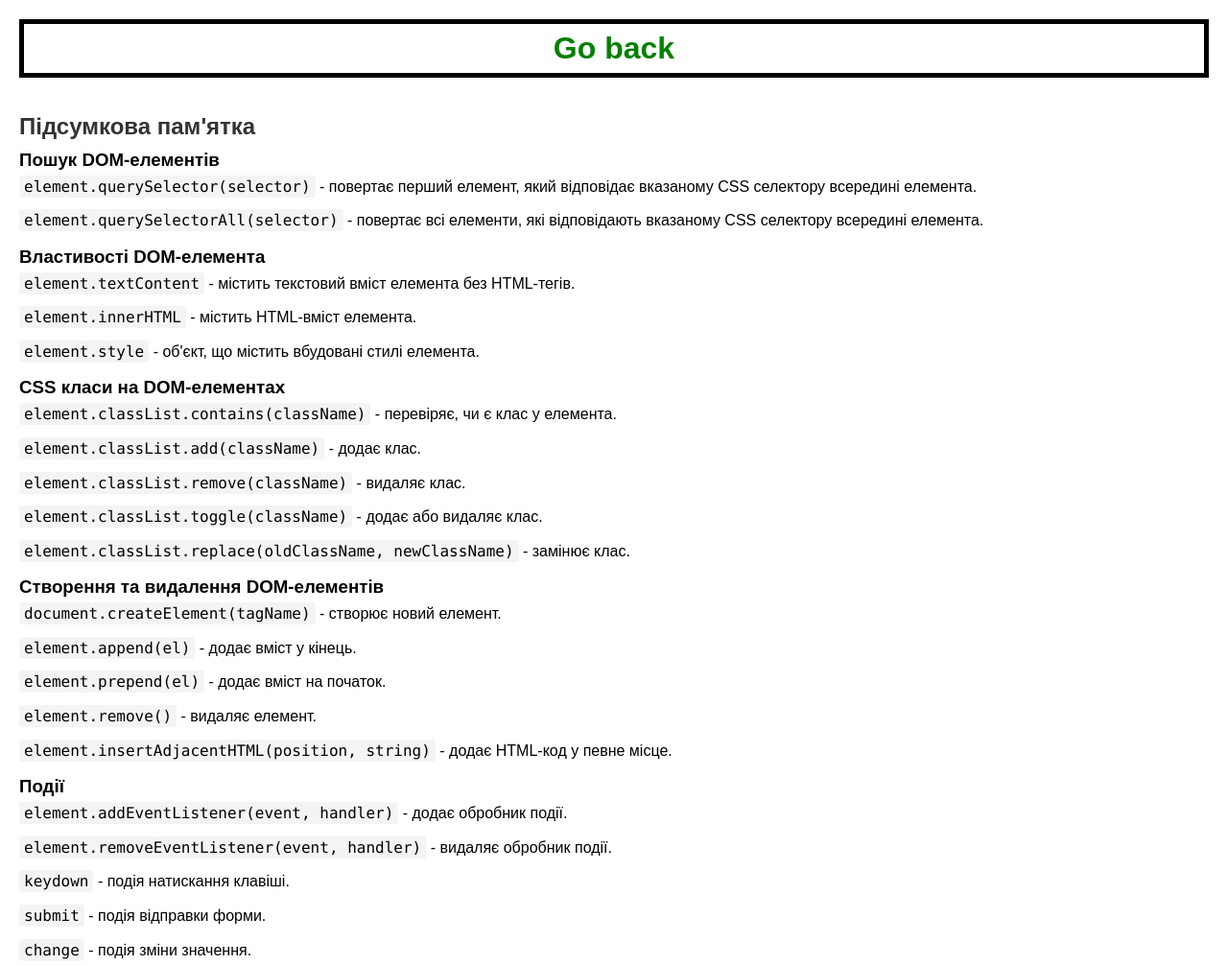
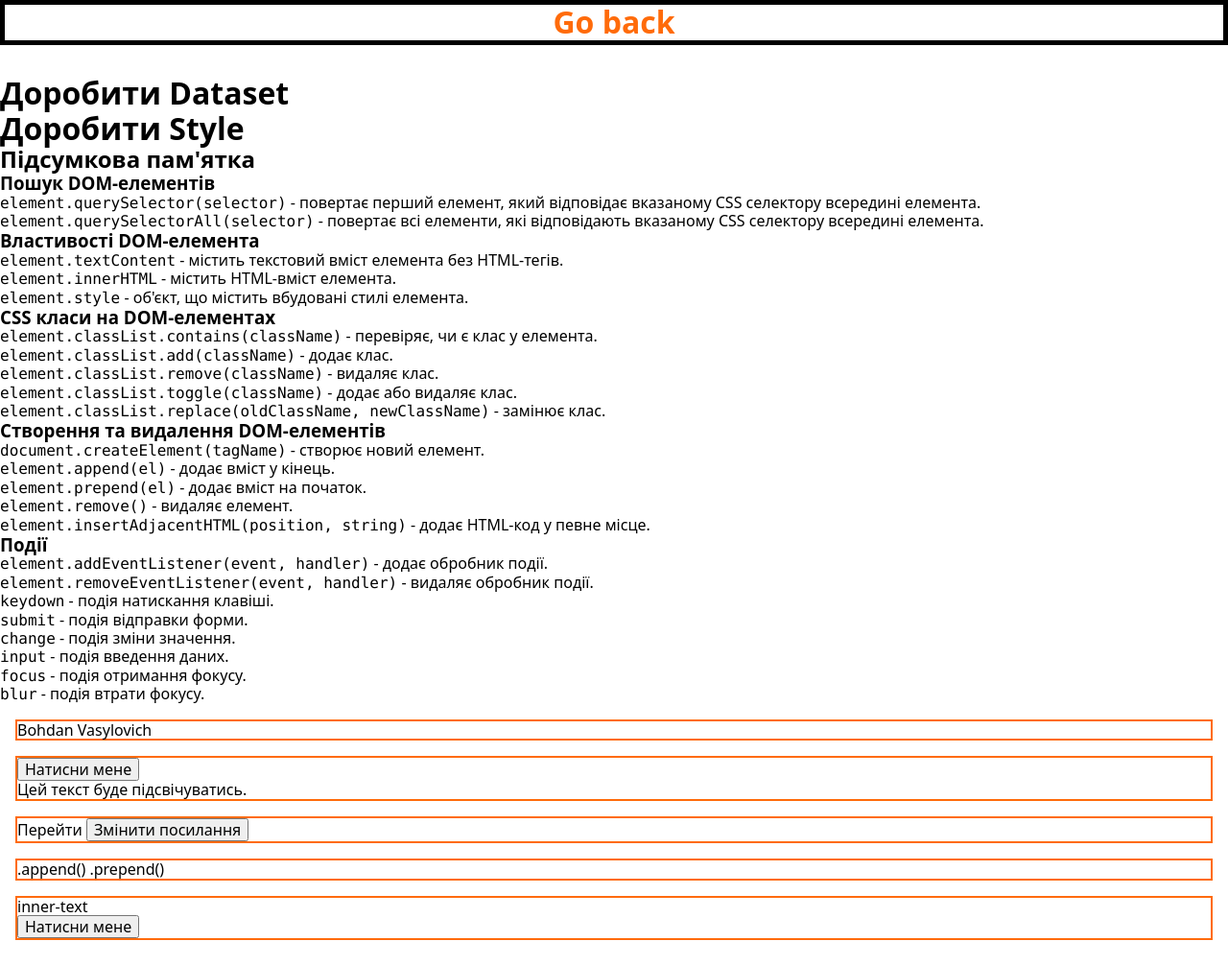
Before and after one commit to Mrmantikor/My-JS-Synopsis, a plain HTML site: page pages/07.html in a window 1280 px wide. Shown: the top 1006 px of the page at 96% size. Drawn offline with nearby package versions, Linux system fonts and the light colour scheme.

Commit message:
My JS Synopsis

```diff
--- a/js/07.js
+++ b/js/07.js
@@ -346,10 +346,4 @@ document.addEventListener('keydown', event => {
 });
 */
 //#endregion
-
 //#endregion
-
-/*
-dataset
-style
-*/
--- a/js/script.js
+++ /dev/null
@@ -1 +0,0 @@
-console.log();
--- a/pages/07.html
+++ b/pages/07.html
@@ -18,64 +18,30 @@
     <!-- Comment -->
     <p><a href="../index.html" class="go-back">Go back</a></p>
     <header>
-      <!DOCTYPE html>
-      <html lang="uk">
-        <head>
-          <meta charset="UTF-8" />
-          <meta
-            name="viewport"
-            content="width=device-width, initial-scale=1.0"
-          />
-          <title>Підсумкова пам'ятка</title>
-          <style>
-            body {
-              font-family: Arial, sans-serif;
-              line-height: 1.6;
-              margin: 20px;
-            }
-            h2 {
-              color: #333;
-            }
-            ul {
-              list-style-type: none;
-              padding: 0;
-            }
-            li {
-              margin-bottom: 10px;
-            }
-            code {
-              background: #f4f4f4;
-              padding: 2px 5px;
-              border-radius: 3px;
-            }
-          </style>
-        </head>
-        <body>
+      <h1>Доробити Dataset</h1>
+      <h1>Доробити Style</h1>
+
       <h2>Підсумкова пам'ятка</h2>
 
       <h3>Пошук DOM-елементів</h3>
       <ul>
         <li>
           <code>element.querySelector(selector)</code> - повертає перший
-              елемент, який відповідає вказаному CSS селектору всередині
-              елемента.
+          елемент, який відповідає вказаному CSS селектору всередині елемента.
         </li>
         <li>
           <code>element.querySelectorAll(selector)</code> - повертає всі
-              елементи, які відповідають вказаному CSS селектору всередині
-              елемента.
+          елементи, які відповідають вказаному CSS селектору всередині елемента.
         </li>
       </ul>
 
       <h3>Властивості DOM-елемента</h3>
       <ul>
         <li>
-              <code>element.textContent</code> - містить текстовий вміст
-              елемента без HTML-тегів.
+          <code>element.textContent</code> - містить текстовий вміст елемента
+          без HTML-тегів.
         </li>
-            <li>
-              <code>element.innerHTML</code> - містить HTML-вміст елемента.
-            </li>
+        <li><code>element.innerHTML</code> - містить HTML-вміст елемента.</li>
         <li>
           <code>element.style</code> - об'єкт, що містить вбудовані стилі
           елемента.
@@ -85,16 +51,16 @@
       <h3>CSS класи на DOM-елементах</h3>
       <ul>
         <li>
-              <code>element.classList.contains(className)</code> - перевіряє, чи
-              є клас у елемента.
+          <code>element.classList.contains(className)</code> - перевіряє, чи є
+          клас у елемента.
         </li>
         <li><code>element.classList.add(className)</code> - додає клас.</li>
         <li>
           <code>element.classList.remove(className)</code> - видаляє клас.
         </li>
         <li>
-              <code>element.classList.toggle(className)</code> - додає або
-              видаляє клас.
+          <code>element.classList.toggle(className)</code> - додає або видаляє
+          клас.
         </li>
         <li>
           <code>element.classList.replace(oldClassName, newClassName)</code>
@@ -105,8 +71,7 @@
       <h3>Створення та видалення DOM-елементів</h3>
       <ul>
         <li>
-              <code>document.createElement(tagName)</code> - створює новий
-              елемент.
+          <code>document.createElement(tagName)</code> - створює новий елемент.
         </li>
         <li><code>element.append(el)</code> - додає вміст у кінець.</li>
         <li><code>element.prepend(el)</code> - додає вміст на початок.</li>
@@ -120,8 +85,8 @@
       <h3>Події</h3>
       <ul>
         <li>
-              <code>element.addEventListener(event, handler)</code> - додає
-              обробник події.
+          <code>element.addEventListener(event, handler)</code> - додає обробник
+          події.
         </li>
         <li>
           <code>element.removeEventListener(event, handler)</code> - видаляє
@@ -134,8 +99,6 @@
         <li><code>focus</code> - подія отримання фокусу.</li>
         <li><code>blur</code> - подія втрати фокусу.</li>
       </ul>
-        </body>
-      </html>
     </header>
     <main>
       <section class="section-wrap">
```
Lines whose indentation alone changed are shown as unchanged.
